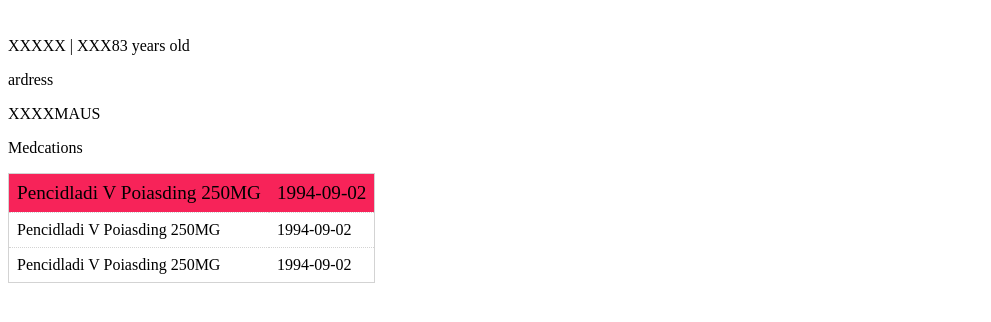
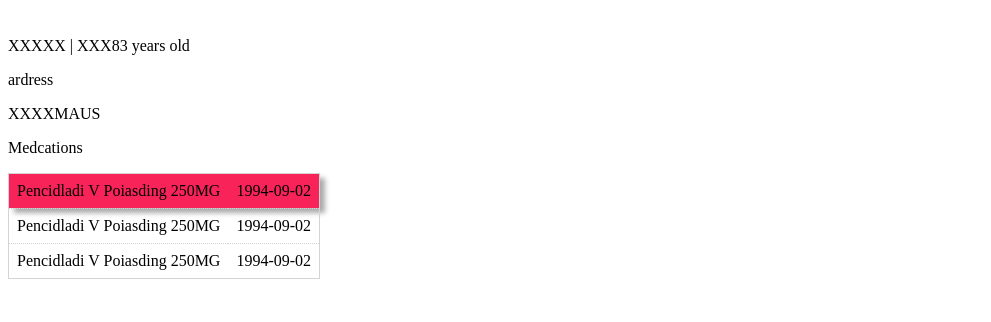
Before and after one commit to wbs306/UMKC_SummerProgram, a plain HTML site: page index.html in a window 1280 px wide. In both pictures the pointer is over the element 164 px from the left and 524 px from the top of the page. Shown: the part 334-656 px from the top of the page, without its empty margins (0-991 px from the left). Drawn offline with nearby package versions, Linux system fonts and the light colour scheme; a script that the page names is missing.

Commit message:
add shadow

```diff
--- a/css/style.css
+++ b/css/style.css
@@ -58,26 +58,25 @@ table td{
 }
 
 
-table tr:hover{
-    background-color:rgb(240,240,240);
+.data_row:hover, .medications:hover{
+    /* background-color:rgb(240,240,240);
     cursor:pointer;
 	position: relative;
-  appearance: none;
+  appearance: none; */
   background: #f72359;
-  padding: 1em 2em;
-  border: none;
-  color: black;
-  font-size: 1.2em;
+  /* padding: 1em 2em; */
+  /* border: none; */
+  /* color: black;
   cursor: pointer;
   outline: none;
-  overflow: hidden;
-  border-radius: 100px;
+  overflow: hidden; */
+  /* border-radius: 100px; */
+  box-shadow: 5px 5px 5px #aaa;
 }
 
-table tr.selected_row{
-    background-color:rgb(202,236,244);
-}
-
+.data_row, .medications{
+    transition: all 0.05s;
+}·
 
 .medication_details{
     position:fixed;
```
